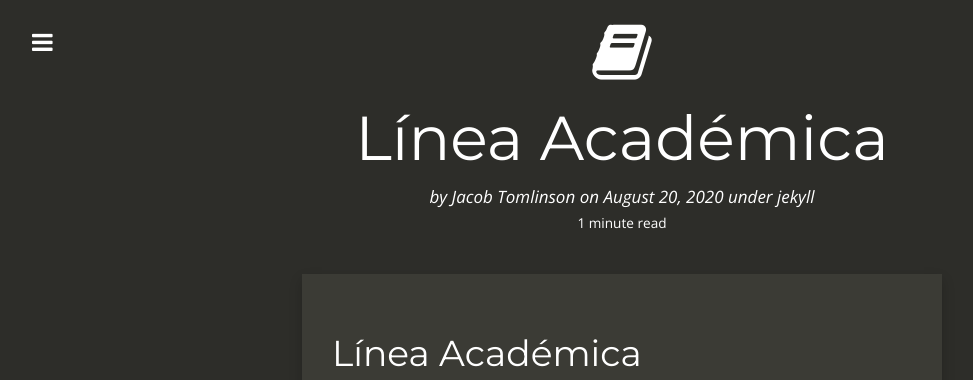
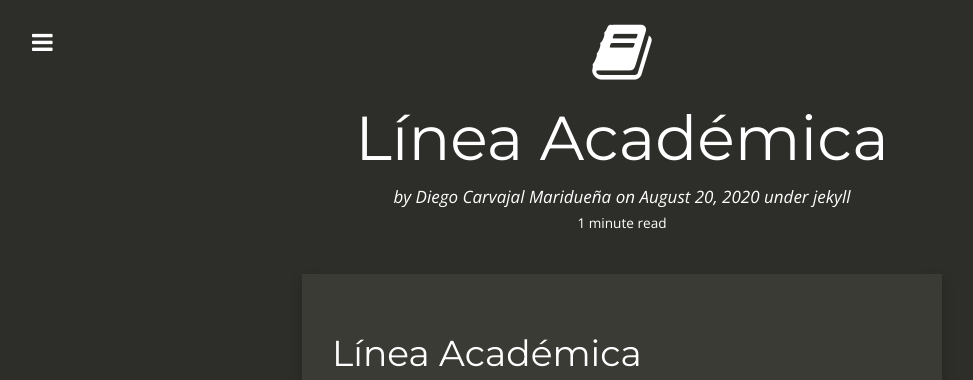
Before and after one commit to DiegJazm98/DiegJazm98.github.io, a Jekyll site: the page built from _posts/2020-08-20-Linea-academica.md, in a window 1280 px wide. Shown: the top 380 px of the page, without its empty margins (18-991 px from the left). Built offline with Jekyll 4.4.1, drawn with Linux system fonts in a browser that asks for light colours; nearby versions of some CDN libraries.

Commit message:
Update 2020-08-20-Linea-academica.md

```diff
--- a/_posts/2020-08-20-Linea-academica.md
+++ b/_posts/2020-08-20-Linea-academica.md
@@ -2,7 +2,7 @@
 layout:     post
 title:      Línea Académica
 date:       2020-08-20 19:31:19
-author:     Jacob Tomlinson
+author:     Diego Carvajal Maridueña
 summary:    Carte Noire is a dark blog theme for Jekyll focusing on a clear reading experience.
 categories: jekyll
 thumbnail: book
```
